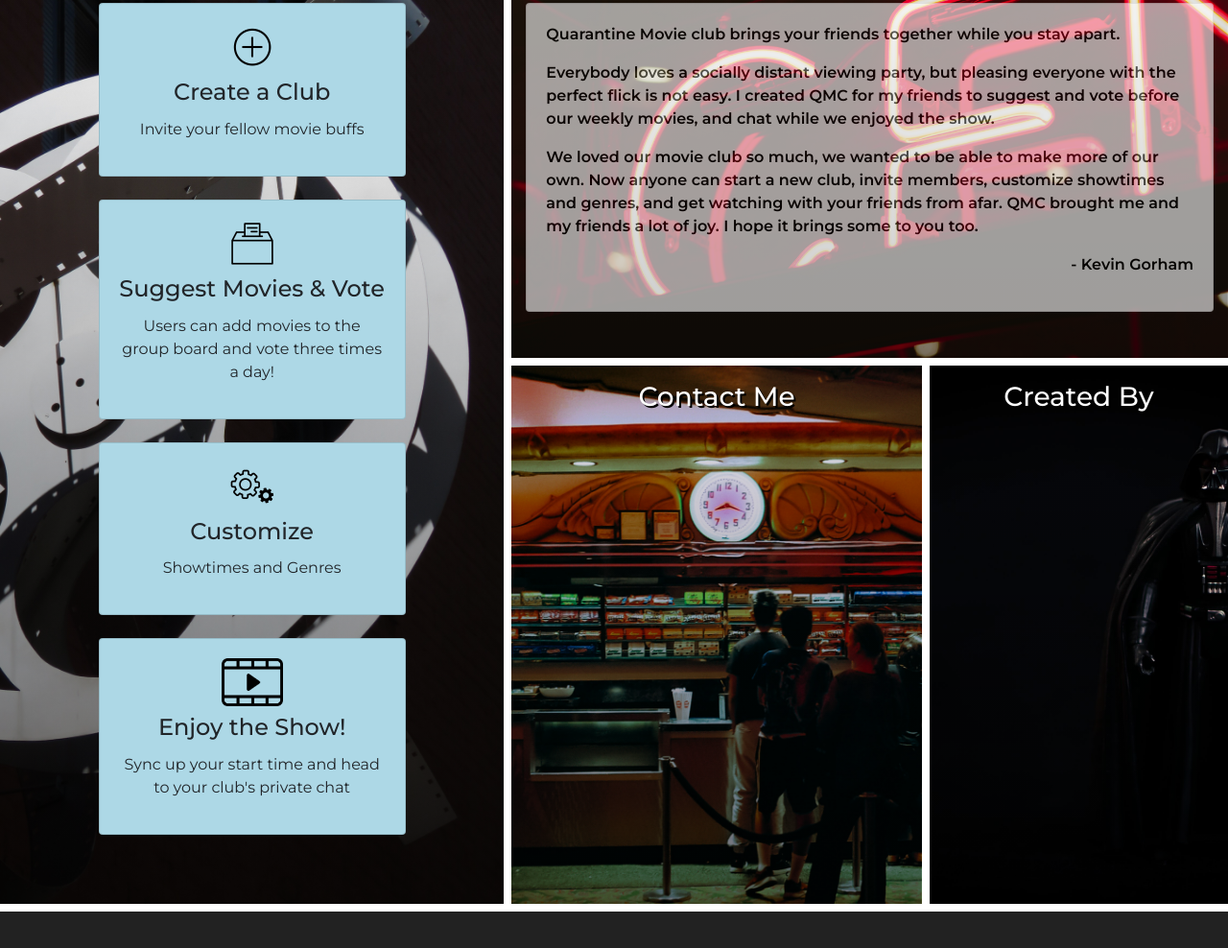
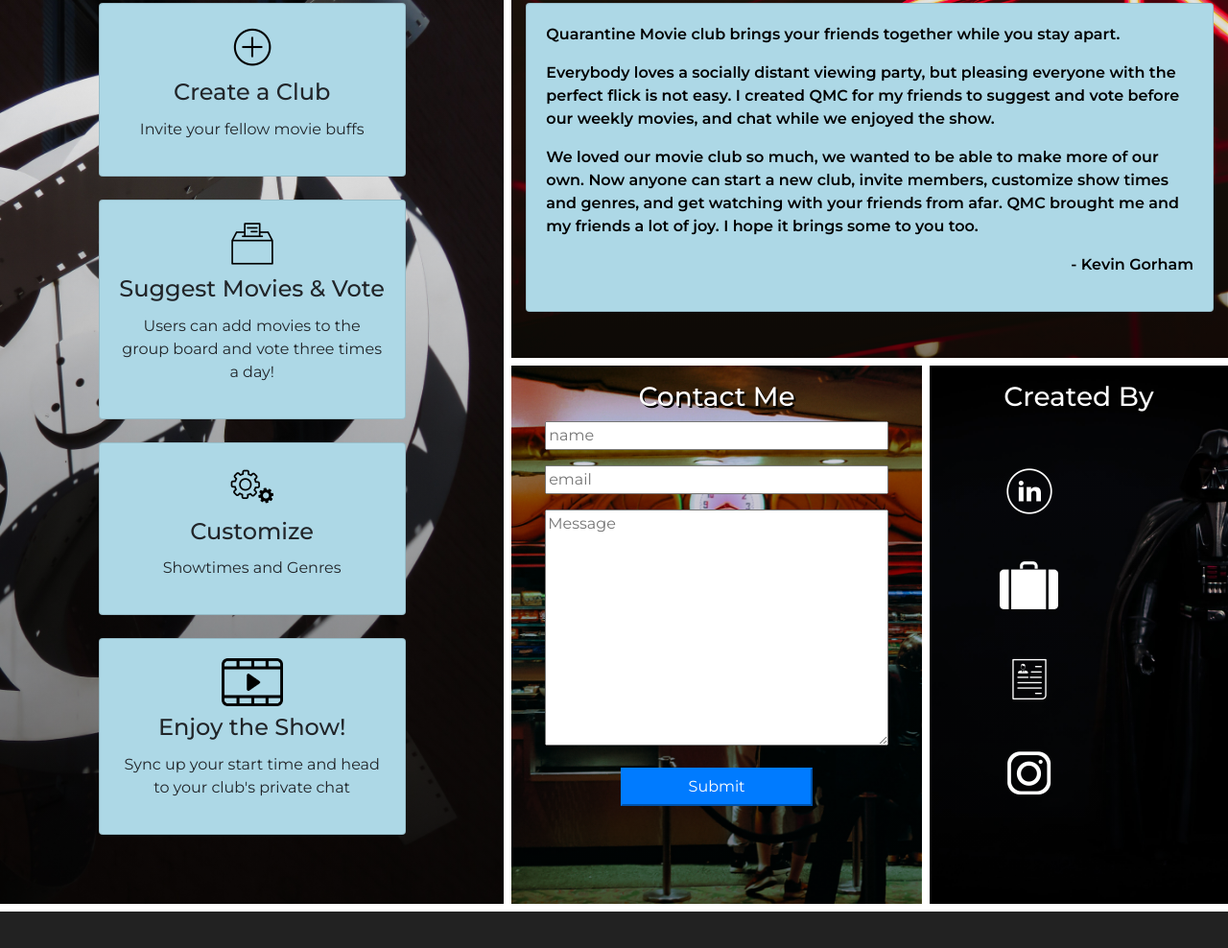
Before and after one commit to KGorham05/qmovie-club, a website: page public/index.html in a window 1280 px wide. Shown: the part 758-1746 px from the top of the page at 96% size. Drawn offline with nearby package versions, Linux system fonts and the light colour scheme.

Commit message:
first draft of index.html page complete

```diff
--- a/public/index.html
+++ b/public/index.html
@@ -57,7 +57,7 @@
             <div class="col-8 offset-2">
               <div class="card mb-4">
                 <div class="card-body">
-                  <img class="mb-2" src="./icons/plus-round-line.png" alt="plus icon">
+                  <img class="mb-2 icon" src="./icons/plus-round-line.png" alt="plus icon">
                   <h4 class="card-title">Create a Club</h4>
                   <p>Invite your fellow movie buffs</p>
                 </div>
@@ -68,7 +68,7 @@
             <div class="col-8 offset-2">
               <div class="card mb-4">
                 <div class="card-body">
-                  <img class="mb-2" src="./icons/ballot-box-vote.png" alt="ballot box icon">
+                  <img class="mb-2 icon" src="./icons/ballot-box-vote.png" alt="ballot box icon">
                   <h4 class="card-title">Suggest Movies & Vote</h4>
                   <p>Users can add movies to the group board and vote three times a day!</p>
                 </div>
@@ -79,7 +79,7 @@
             <div class="col-8 offset-2">
               <div class="card mb-4">
                 <div class="card-body">
-                  <img class="mb-2" src="./icons/settings-line.png" alt="settings icon">
+                  <img class="mb-2 icon" src="./icons/settings-line.png" alt="settings icon">
                   <h4 class="card-title">Customize</h4>
                   <p>Showtimes and Genres</p>
                 </div>
@@ -90,7 +90,7 @@
             <div class="col-8 offset-2">
               <div class="card mb-4">
                 <div class="card-body">
-                  <img class="mb-2" src="./icons/movie-videos.png" alt="movie icon">
+                  <img class="mb-2 icon" src="./icons/movie-videos.png" alt="movie icon">
                   <h4 class="card-title">Enjoy the Show!</h4>
                   <p>Sync up your start time and head to your club's private chat</p>
                 </div>
@@ -116,7 +116,7 @@
                   </p>
                   <p>
                     We loved our movie club so much, we wanted to be able to make more of our own. Now anyone can start
-                    a new club, invite members, customize showtimes and genres, and get watching with your friends from
+                    a new club, invite members, customize show times and genres, and get watching with your friends from
                     afar. QMC brought me and my friends a lot of joy. I hope it brings some to you too.
                   </p>
                   <p class="text-right">- Kevin Gorham</p>
@@ -127,9 +127,63 @@
           <div class="row flex-grow-1">
             <div class="col-7 bg-grey contact text-center br-7">
               <h3 class="contact-title t-shadow mt-3">Contact Me</h3>
+              <form action="">
+                <div class="row mb-3">
+                  <div class="col-12">
+                    <input type="text" placeholder="name" class="name-input">
+                  </div>
+                </div>
+                <div class="row mb-3">
+                  <div class="col-12">
+                    <input type="email" placeholder="email" class="email-input">
+                  </div>
+                </div>
+                <div class="row mb-3">
+                  <div class="col-12">
+                    <textarea name="message" class="message-input" id="" cols="30" rows="10" placeholder="Message"></textarea>
+                  </div>
+                </div>
+                <div class="row mb-3">
+                  <div class="col-12">
+                    <button class="form-submit btn-primary">Submit</button>
+                  </div>
+                </div>
+              </form>
             </div>
             <div class="col-5 bg-grey created-by text-center">
               <h3 class="created-by-title t-shadow mt-3">Created By</h3>
+              <div class="row">
+                <div class="col-6 offset-1">
+                  <div class="row my-5">
+                    <div class="col-12">
+                      <a href="https://www.linkedin.com/in/kevin-gorham/">
+                        <img src="./icons/linkedin-round-line.png" class="icon invert-color" alt="linkedIn Icon">
+                      </a>
+                    </div>
+                  </div>
+                  <div class="row my-5">
+                    <div class="col-12">
+                      <a href="https://findkeving.com">
+                        <img src="./icons/suitcase.png" class="icon invert-color" alt="suitcase icon">
+                      </a>
+                    </div>
+                  </div>
+                  <div class="row my-5">
+                    <div class="col-12">
+                      <a href="./text-files/kg-resume.pdf" download>
+                        <img src="./icons/contract-agreement.png" class="icon invert-color" alt="resume icon">
+                      </a>
+                    </div>
+                  </div>
+                  <div class="row my-5">
+                    <div class="col-12">
+                      <a href="https://www.instagram.com/kgorham05/">
+                        <img src="./icons/instagram.png" class="icon invert-color" alt="instagram icon">
+                      </a>
+                    </div>
+                  </div>
+                </div>
+              </div>
             </div>
           </div>
         </div>
--- a/public/stylesheets/index.css
+++ b/public/stylesheets/index.css
@@ -65,8 +65,12 @@ body {
   background-size: cover;
 }
 
-.how-it-works img {
+.icon {
   max-height: 50px;
+}
+
+.invert-color {
+  filter: invert();
 }
 
 .how-it-works-title, .why-qmc-title, .contact-title, .created-by-title {
@@ -74,8 +78,7 @@ body {
 }
 
 .how-it-works .card {
-
-  background-color: lightblue
+  background-color: lightblue;
 }
 
 .why-qmc {
@@ -87,7 +90,8 @@ body {
 }
 
 .why-qmc-card {
-  opacity: .6;
+  /* opacity: .85; */
+  background-color: lightblue;
 }
 
 
@@ -103,6 +107,15 @@ body {
   background-repeat: no-repeat;
   background-position: bottom;
   background-size: cover;
+}
+
+.name-input, .email-input, .message-input {
+  width: 90%;
+}
+
+.form-submit {
+  width: 200px;
+  height: 40px;
 }
 
 .created-by {
```
Also changed, not shown: public/icons/contract-agreement.png (added), public/icons/instagram.png (added), public/icons/linkedin-round-line.png (added), public/icons/suitcase.png (added), 1 other file.
